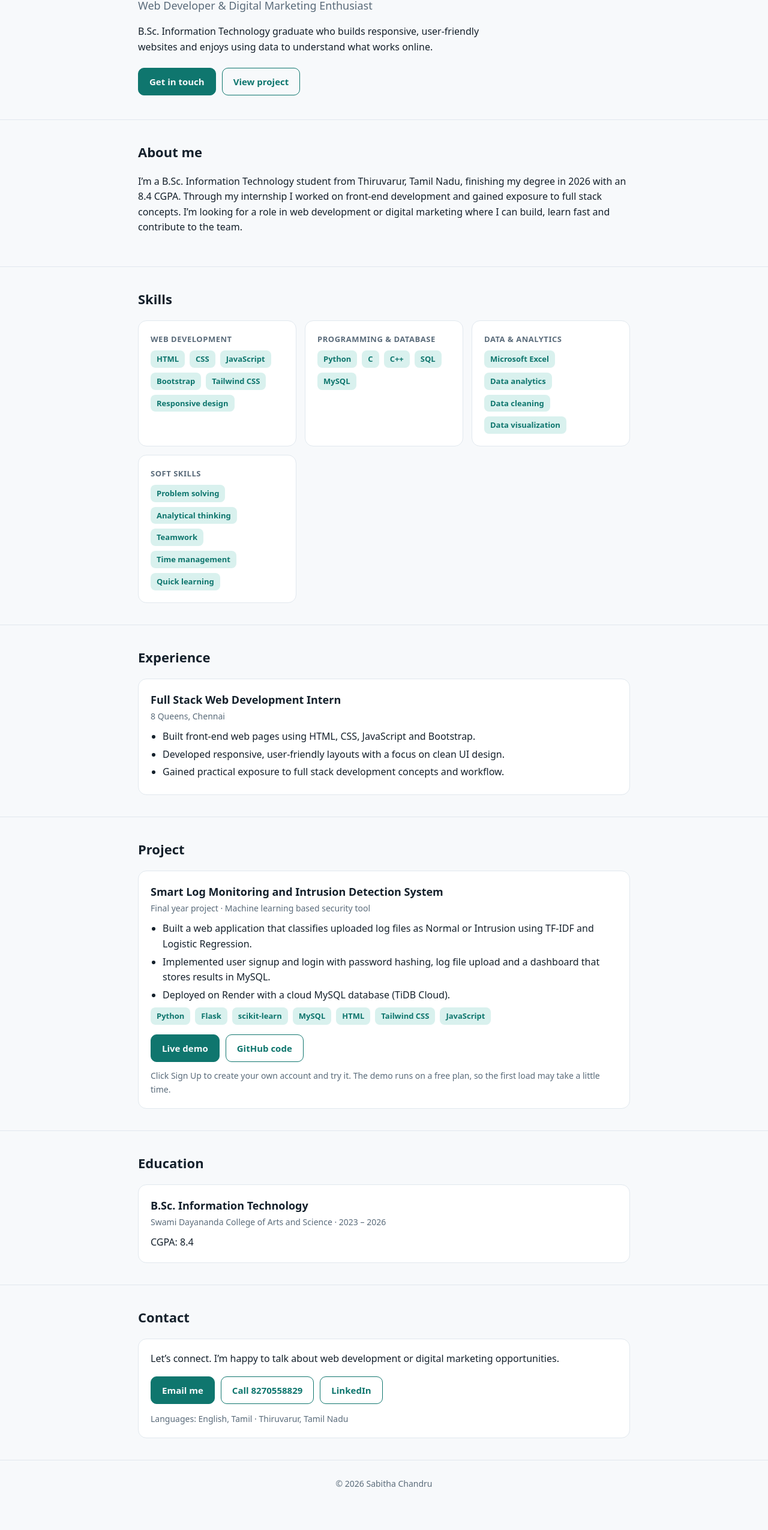
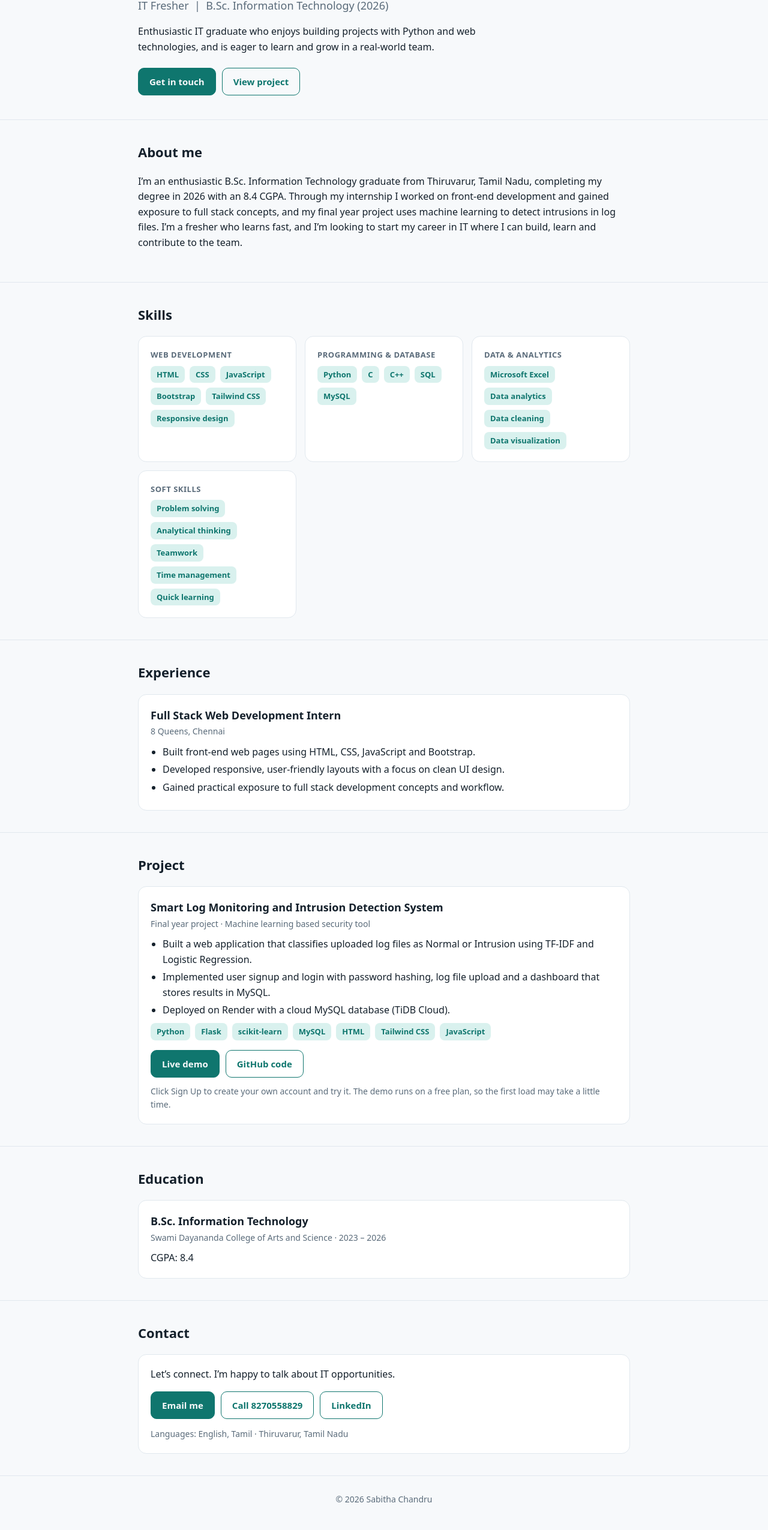
Before and after one commit to sabithachandru/sabithachandru.github.io, a plain HTML site: page index.html in a window 1280 px wide. Shown: the part 212-2762 px from the top of the page at 60% size. Before the commit the page ends 2736 px from the top, so only its background shows below. Drawn offline with Linux system fonts and the light colour scheme.

Commit message:
Revise portfolio content and update title
Updated the title and various text elements to reflect a fresher perspective and career focus in IT.

```diff
--- a/index.html
+++ b/index.html
@@ -3,7 +3,7 @@
 <head>
 <meta charset="utf-8">
 <meta name="viewport" content="width=device-width, initial-scale=1, viewport-fit=cover">
-<title>Sabitha Chandru | Web Developer Portfolio</title>
+<title>Sabitha Chandru | Portfolio</title>
 <style>
 :root{--bg:#f7f9fb;--card:#fff;--text:#14202b;--muted:#5a6b7a;--accent:#0f766e;--accent-soft:#d9f1ee;--line:#e1e8ee;box-sizing:border-box;padding-top:env(safe-area-inset-top,0px);padding-bottom:env(safe-area-inset-bottom,0px);color-scheme:light}
 @media (prefers-color-scheme:dark){:root:not([data-theme="light"]){--bg:#0e161d;--card:#16212b;--text:#e8eef3;--muted:#9bacba;--accent:#4fd1c5;--accent-soft:#17383a;--line:#243442;color-scheme:dark}}
@@ -44,14 +44,14 @@ footer{padding:28px 0 40px;border-top:1px solid var(--line);color:var(--muted);f
 <header class="hero"><div class="wrap">
 <span class="tag">Open to work</span>
 <h1>Sabitha Chandru</h1>
-<p class="role">Web Developer &amp; Digital Marketing Enthusiast</p>
-<p class="lead">B.Sc. Information Technology graduate who builds responsive, user-friendly websites and enjoys using data to understand what works online.</p>
+<p class="role">IT Fresher &nbsp;|&nbsp; B.Sc. Information Technology (2026)</p>
+<p class="lead">Enthusiastic IT graduate who enjoys building projects with Python and web technologies, and is eager to learn and grow in a real-world team.</p>
 <div class="btns"><a class="btn p" href="#contact">Get in touch</a><a class="btn" href="#projects">View project</a></div>
 </div></header>
 
 <section id="about"><div class="wrap">
 <h2>About me</h2>
-<p>I’m a B.Sc. Information Technology student from Thiruvarur, Tamil Nadu, finishing my degree in 2026 with an 8.4 CGPA. Through my internship I worked on front-end development and gained exposure to full stack concepts. I’m looking for a role in web development or digital marketing where I can build, learn fast and contribute to the team.</p>
+<p>I’m an enthusiastic B.Sc. Information Technology graduate from Thiruvarur, Tamil Nadu, completing my degree in 2026 with an 8.4 CGPA. Through my internship I worked on front-end development and gained exposure to full stack concepts, and my final year project uses machine learning to detect intrusions in log files. I’m a fresher who learns fast, and I’m looking to start my career in IT where I can build, learn and contribute to the team.</p>
 </div></section>
 
 <section id="skills"><div class="wrap">
@@ -105,9 +105,9 @@ footer{padding:28px 0 40px;border-top:1px solid var(--line);color:var(--muted);f
 <section id="contact"><div class="wrap">
 <h2>Contact</h2>
 <div class="card">
-<p style="margin-top:0">Let’s connect. I’m happy to talk about web development or digital marketing opportunities.</p>
+<p style="margin-top:0">Let’s connect. I’m happy to talk about IT opportunities.</p>
 <div class="btns">
-<a class="btn p" href="mailto:sabithachandhru007@gmail.com">Email me</a>
+<a class="btn p" href="mailto:sabithachandru007@gmail.com">Email me</a>
 <a class="btn" href="tel:+918270558829">Call 8270558829</a>
 <a class="btn" href="https://www.linkedin.com/in/sabitha-chandhru-66b6a2377" target="_blank" rel="noopener">LinkedIn</a>
 </div>
```
